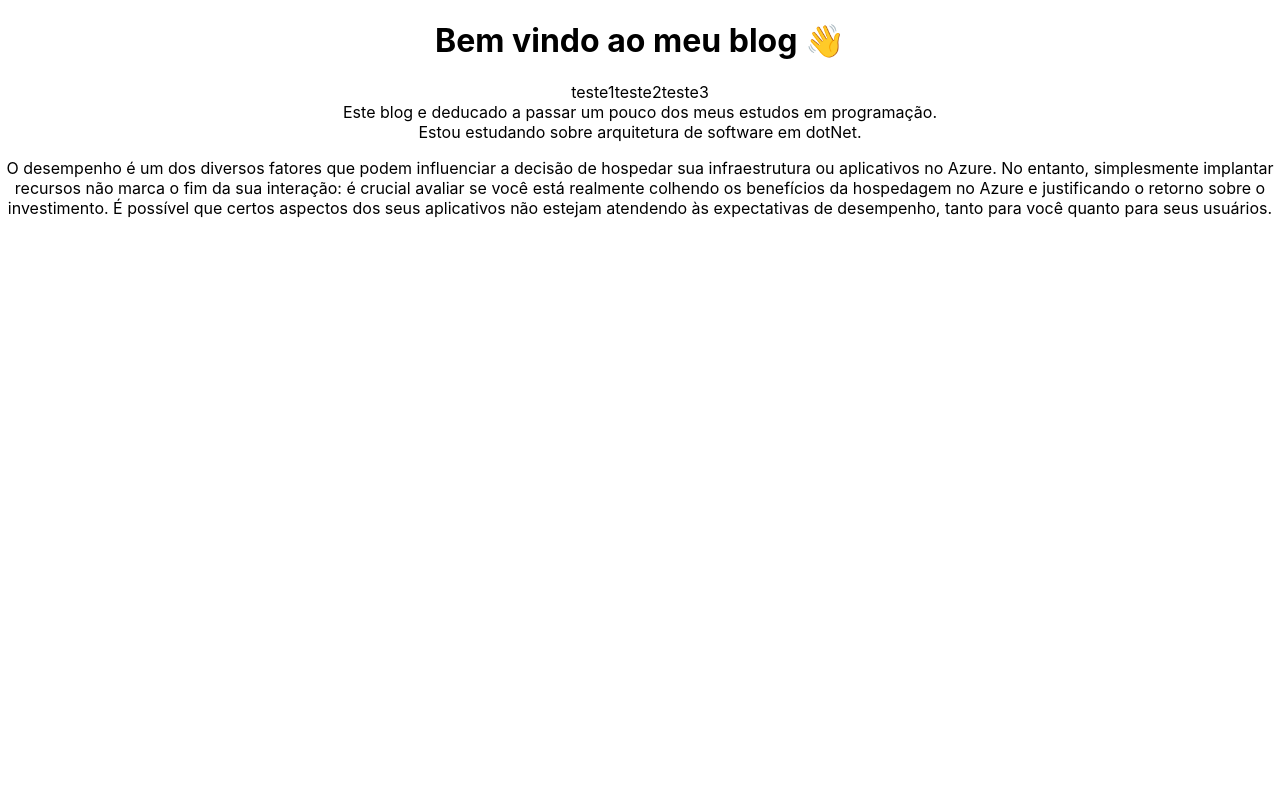
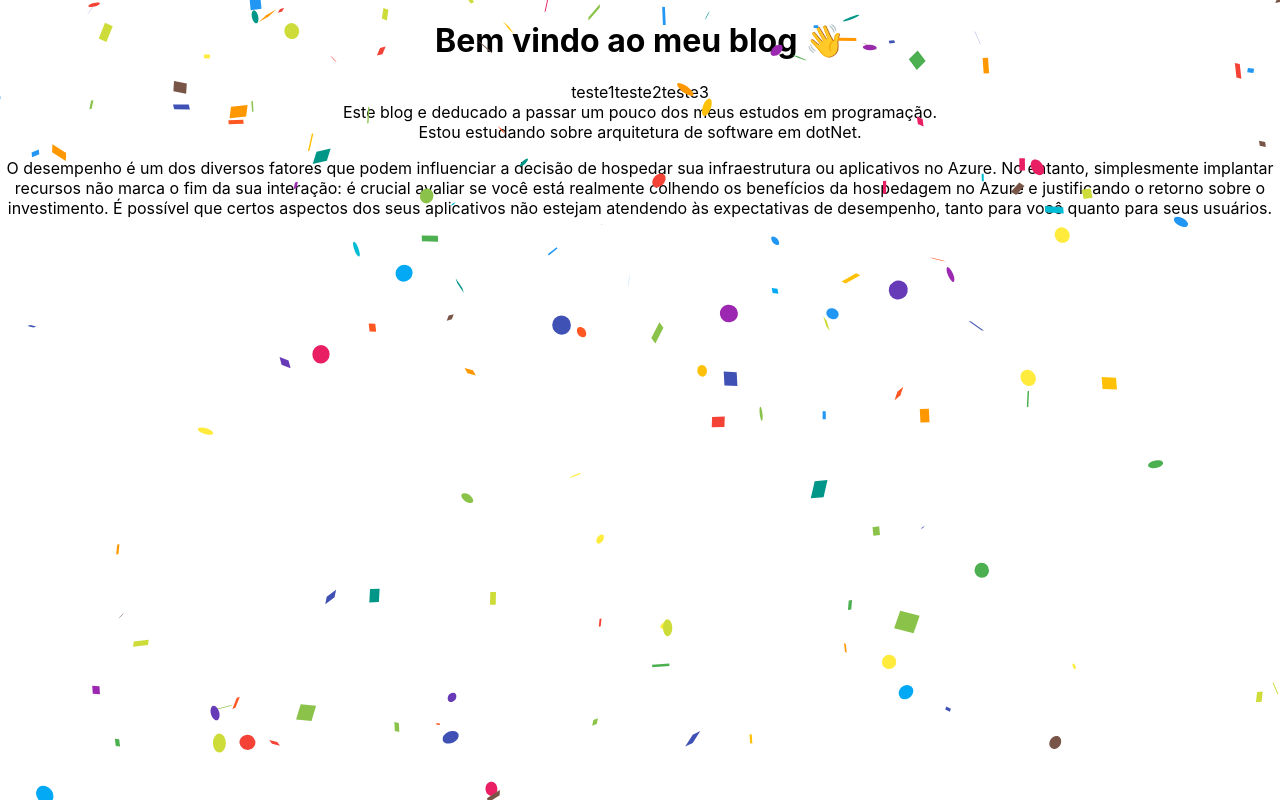
Before and after one commit to kazuohagy/blog, a React (Create React App) app: page / in a window 1280 px wide. Built offline with nearby package versions, Linux system fonts and the light colour scheme.

Commit message:
confete funcionando

```diff
--- a/package.json
+++ b/package.json
@@ -7,6 +7,7 @@
     "@testing-library/react": "^13.4.0",
     "@testing-library/user-event": "^13.5.0",
     "react": "^18.2.0",
+    "react-confetti": "^6.1.0",
     "react-dom": "^18.2.0",
     "react-scripts": "5.0.1",
     "web-vitals": "^2.1.4"
--- a/src/App.js
+++ b/src/App.js
@@ -1,17 +1,45 @@
-import logo from './logo.svg';
 import './App.css';
-import React from 'react';
+import React, { useState } from 'react';
 // import { BrowserRouter as Router, Route, Switch } from 'react-router-dom';
 // import Home from './pages/Home';
 // import About from './pages/About';s
 // import Post from './pages/Post';
 // import NotFound from './pages/NotFound';
+
+import Confetti from 'react-confetti'
 import Header from './components/Header';
 
 
 function App() {
+  const [confete, setConfete] = useState(true);
+  const [windowSize, setWindowSize] = React.useState({
+    x: window.innerWidth,
+    y: window.innerHeight
+  });
+  function handleWindowSizeChange() {
+    setWindowSize({ x: window.innerWidth, y: window.innerHeight });
+  }
+  //parar o confete depois de 5 segundos
+  setTimeout(() => {
+    setConfete(false);
+  }, 5000);
+
+  React.useEffect(() => {
+    window.addEventListener('resize', handleWindowSizeChange);
+    return () => {
+      window.removeEventListener('resize', handleWindowSizeChange);
+    }
+  }, []);
   return (
+
+
+
     <div className="App">
+      {<Confetti
+        width={windowSize.x}
+        height={windowSize.y}
+        recycle= {confete}
+      />}
       <Header />
       <div> Este blog e deducado a passar um pouco dos meus estudos em programação.</div>
       <div>Estou estudando sobre arquitetura de software em dotNet.</div>
```
Also changed, not shown: 1 other file (tests, documents, lock files or other folders).
